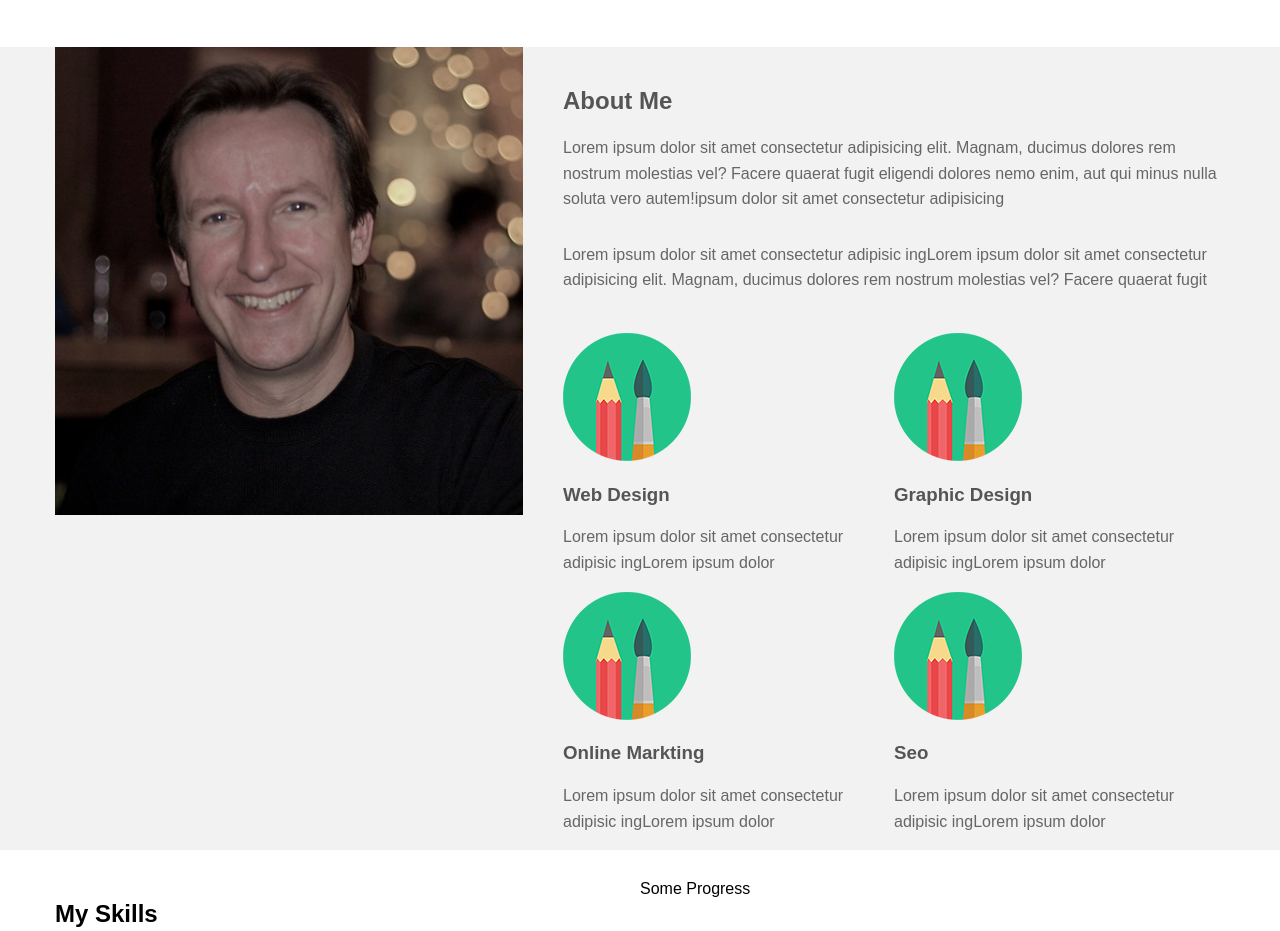
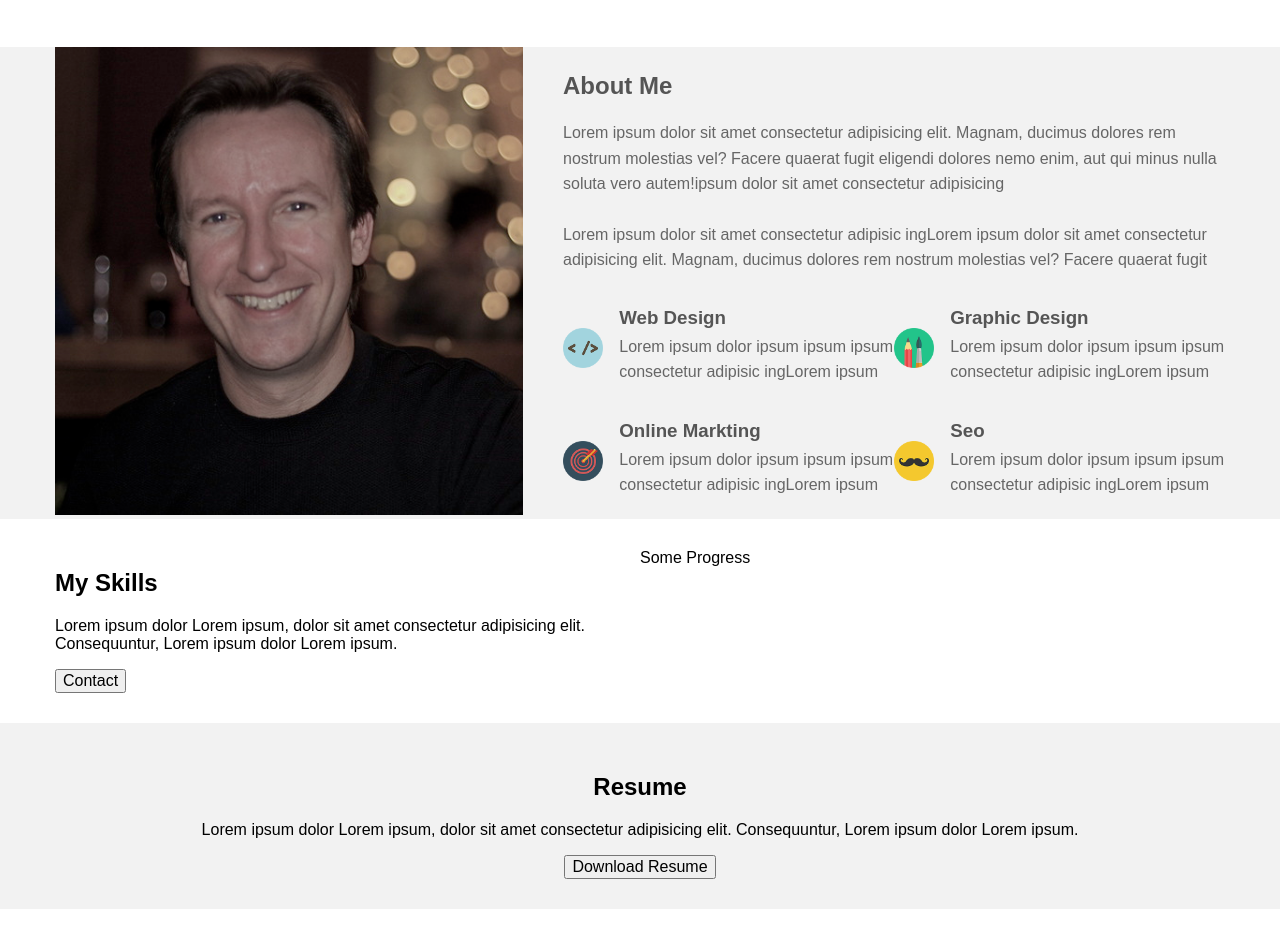
Before and after one commit to saddamarbaa/preview2htmlLv1, a plain HTML site: page index.html in a window 1280 px wide. Shown: the part 863-1794 px from the top of the page. Drawn offline with Linux system fonts and the light colour scheme.

Commit message:
Styling About Me is done

```diff
--- a/css/main.css
+++ b/css/main.css
@@ -131,7 +131,7 @@
     }
 
     .about-me .info h2 {
-        margin: 40px 0 20px 40px;
+        margin: 25px 0 20px 40px;
         color: #555;
     }
     /* direct child(.info>p) */
@@ -141,7 +141,7 @@
     }
 
     .about-me .info>p:last-of-type {
-        margin-top: 30px;
+        margin-top: 25px;
     }
 
     .about-me .info p {
@@ -151,17 +151,42 @@
 
     .about-me .info .hobbies {
         overflow: hidden;
-        margin: 40px 0 0 40px;
+        margin: 15px 0 0 40px;
     }
 
     .about-me .info .hobbies .content {
         float: left;
         width: 50%;
         min-height: 100px;
+        overflow: hidden;
     }
 
     .about-me .info .hobbies .content h3 {
         color: #555;
+    }
+
+    .about-me .info .hobbies .content .icon {
+        float: left;
+        width: 12%;
+        margin-right: 5%;
+    }
+
+    .about-me .info .hobbies .content .icon img {
+        max-width: 100%;
+        margin: 40px 10px 0 0;
+    }
+
+    .about-me .info .hobbies .content .text {
+        float: left;
+        width: 83%;
+    }
+
+    .about-me .info .hobbies .content .text p {
+        margin-top: 0px;
+    }
+
+    .about-me .info .hobbies .content .text h3 {
+        margin-bottom: 5px;
     }
     /*  End About Me */
     /*  Start My Skills */
--- a/index.html
+++ b/index.html
@@ -111,7 +111,7 @@
                         <!-- Start Icons Div -->
 
                         <div class="icon">
-                            <img src="./images/Gfx.png" alt="Web Design image"> </div>
+                            <img src="./images/Web.png" alt="Web Design icon"> </div>
 
                         <!-- End  Icons Div -->
 
@@ -119,7 +119,7 @@
 
                         <div class="text">
                             <h3>Web Design</h3>
-                            <p>Lorem ipsum dolor sit amet consectetur adipisic ingLorem ipsum dolor</p>
+                            <p>Lorem ipsum dolor ipsum ipsum ipsum consectetur adipisic ingLorem ipsum</p>
                         </div>
 
                         <!-- End Text Div -->
@@ -135,7 +135,7 @@
                         <!-- Start Icons Div -->
 
                         <div class="icon">
-                            <img src="./images/Gfx.png" alt="Web Design image"> </div>
+                            <img src="./images/Gfx.png" alt="Graphic Design icon"> </div>
 
                         <!-- End  Icons Div -->
 
@@ -143,7 +143,7 @@
 
                         <div class="text">
                             <h3>Graphic Design</h3>
-                            <p>Lorem ipsum dolor sit amet consectetur adipisic ingLorem ipsum dolor</p>
+                            <p>Lorem ipsum dolor ipsum ipsum ipsum consectetur adipisic ingLorem ipsum</p>
                         </div>
 
                         <!-- End Text Div -->
@@ -159,7 +159,7 @@
                         <!-- Start Icons Div -->
 
                         <div class="icon">
-                            <img src="./images/Gfx.png" alt="Web Design image"> </div>
+                            <img src="./images/Marketing.png" alt="Online Markting Icon"> </div>
 
                         <!-- End  Icons Div -->
 
@@ -167,7 +167,7 @@
 
                         <div class="text">
                             <h3>Online Markting</h3>
-                            <p>Lorem ipsum dolor sit amet consectetur adipisic ingLorem ipsum dolor</p>
+                            <p>Lorem ipsum dolor ipsum ipsum ipsum consectetur adipisic ingLorem ipsum</p>
                         </div>
 
                         <!-- End Text Div -->
@@ -183,7 +183,7 @@
                         <!-- Start Icons Div -->
 
                         <div class="icon">
-                            <img src="./images/Gfx.png" alt="Web Design image"> </div>
+                            <img src="./images/Seo.png" alt="Sec Icon"> </div>
 
                         <!-- End  Icons Div -->
 
@@ -191,7 +191,7 @@
 
                         <div class="text">
                             <h3>Seo</h3>
-                            <p>Lorem ipsum dolor sit amet consectetur adipisic ingLorem ipsum dolor</p>
+                            <p>Lorem ipsum dolor ipsum ipsum ipsum consectetur adipisic ingLorem ipsum</p>
                         </div>
 
                         <!-- End Text Div -->
```
